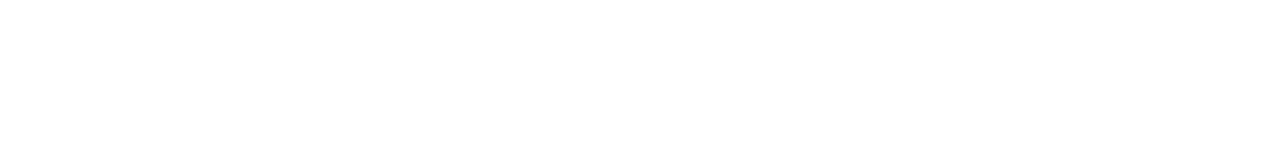
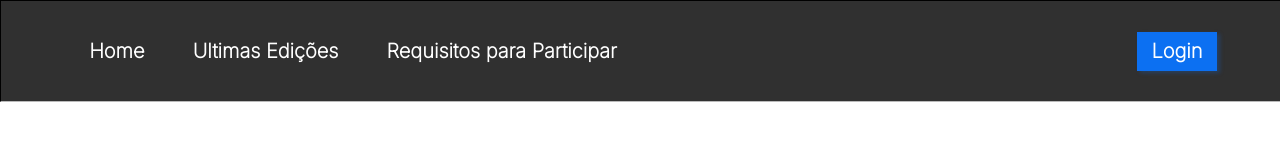
Before and after one commit to xGilber/bootcampDNC, a plain HTML site: page index.html in a window 1280 px wide. Drawn offline with Linux system fonts and the light colour scheme.

Commit message:
Finalizado o menu de navegação

```diff
--- a/index.html
+++ b/index.html
@@ -1,5 +1,6 @@
 <!DOCTYPE html>
 <html lang="en">
+
 <head>
     <meta charset="UTF-8">
     <meta http-equiv="X-UA-Compatible" content="IE=edge">
@@ -7,7 +8,21 @@
     <title>Bootcamp DNC</title>
     <link rel="stylesheet" href="styles.css">
 </head>
+
 <body>
+    <div id="principal">
+        <nav id="menu">
+                <a href="">Home</a>
+                <a href="">Ultimas Edições</a>
+                <a href="">Requisitos para Participar</a>
+       </nav>
+        <button>Login</button>
+    </div>
+
+
+
+
 
 </body>
+
 </html>
--- a/styles.css
+++ b/styles.css
@@ -0,0 +1,63 @@
+@import url('https://fonts.googleapis.com/css2?family=Inter:wght@200&display=swap');
+
+
+body {
+    margin: 0px;
+    padding: 0px;
+}
+
+#principal {
+    width: 100%;
+    height: 100px;
+    border: 1px solid black;
+    background-color: #303030;
+
+    display: flex;
+
+    justify-content: space-between;
+
+    align-items: center;
+
+    border-bottom: 1px solid #BABABA;
+}
+
+#menu {
+    width: 45%;
+    justify-content: space-around;
+    align-items: center;
+
+    display: flex;
+
+    margin-left: 5%;
+}
+
+#menu a:hover {
+    color: #CCCCCC;
+}
+
+#menu a {
+    font-size: 20px;
+    font-weight: 600;
+    color: white;
+    text-decoration: none;
+    font-family: 'Inter';
+
+}
+
+#principal button {
+    margin-right: 5%;
+    background: #0C70F2;
+
+    width: 80px;
+    height: 39px;
+
+    font-family: 'Inter';
+    font-weight: 600;
+    font-size: 20px;
+    color: #FFFFFF;
+    border: 0;
+
+    box-shadow: 3px 2px 4px rgba(12, 112, 242, 0.25);
+    cursor: pointer;
+
+}
```
